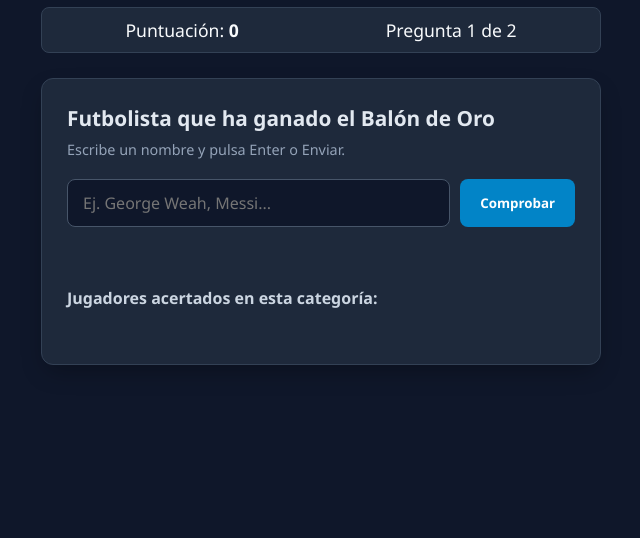
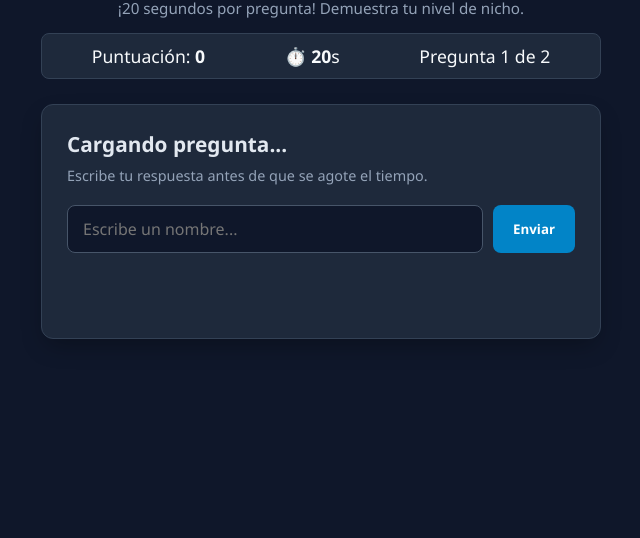
Before and after one commit to JuanjoPr03/Futllion, a plain HTML site: page index.html in a window 1280 px wide. Shown: the part 262-800 px from the top of the page, without its empty margins (319-959 px from the left). Drawn offline with Linux system fonts and the light colour scheme.

Commit message:
Update index.html

```diff
--- a/index.html
+++ b/index.html
@@ -3,39 +3,33 @@
 <head>
     <meta charset="UTF-8">
     <meta name="viewport" content="width=device-width, initial-scale=1.0">
-    <title>FutKrillion - Trivia de Rareza Futbolística</title>
+    <title>Futllion - Trivia de Rareza Futbolística</title>
     <link rel="stylesheet" href="style.css">
 </head>
 <body>
     <div class="container">
         <header>
             <h1>⚽ Futllion</h1>
-            <p>Cuanto más de nicho sea tu respuesta acertada, ¡más puntos consigues!</p>
+            <p>¡20 segundos por pregunta! Demuestra tu nivel de nicho.</p>
             <div class="score-board">
                 <span>Puntuación: <strong id="score">0</strong></span>
-                <span id="question-counter">Pregunta 1 de 3</span>
+                <span id="timer-box">⏱️ <strong id="timer">20</strong>s</span>
+                <span id="question-counter">Pregunta 1 de 2</span>
             </div>
         </header>
 
         <main class="game-card">
             <div class="question-box">
                 <h2 id="question-title">Cargando pregunta...</h2>
-                <p id="question-hint">Escribe un nombre y pulsa Enter o Enviar.</p>
+                <p id="question-hint">Escribe tu respuesta antes de que se agote el tiempo.</p>
             </div>
 
             <div class="input-section">
-                <input type="text" id="user-input" placeholder="Ej. George Weah, Messi..." autocomplete="off">
-                <button id="submit-btn">Comprobar</button>
+                <input type="text" id="user-input" placeholder="Escribe un nombre..." autocomplete="off">
+                <button id="submit-btn">Enviar</button>
             </div>
 
             <div id="feedback-message" class="feedback"></div>
-
-            <div class="answered-section">
-                <h3>Jugadores acertados en esta categoría:</h3>
-                <ul id="correct-list"></ul>
-            </div>
-
-            <button id="next-btn" class="hidden">Siguiente Pregunta ➡️</button>
         </main>
     </div>
 
```
